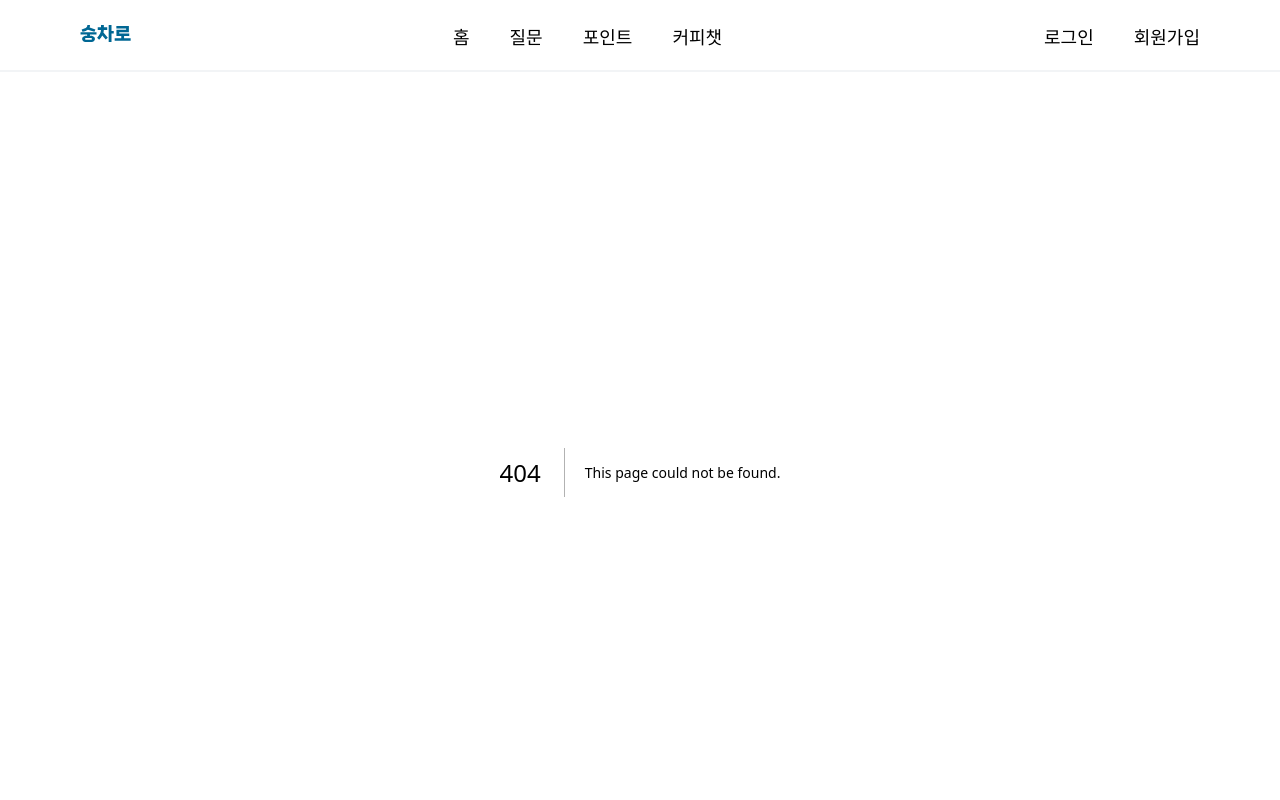
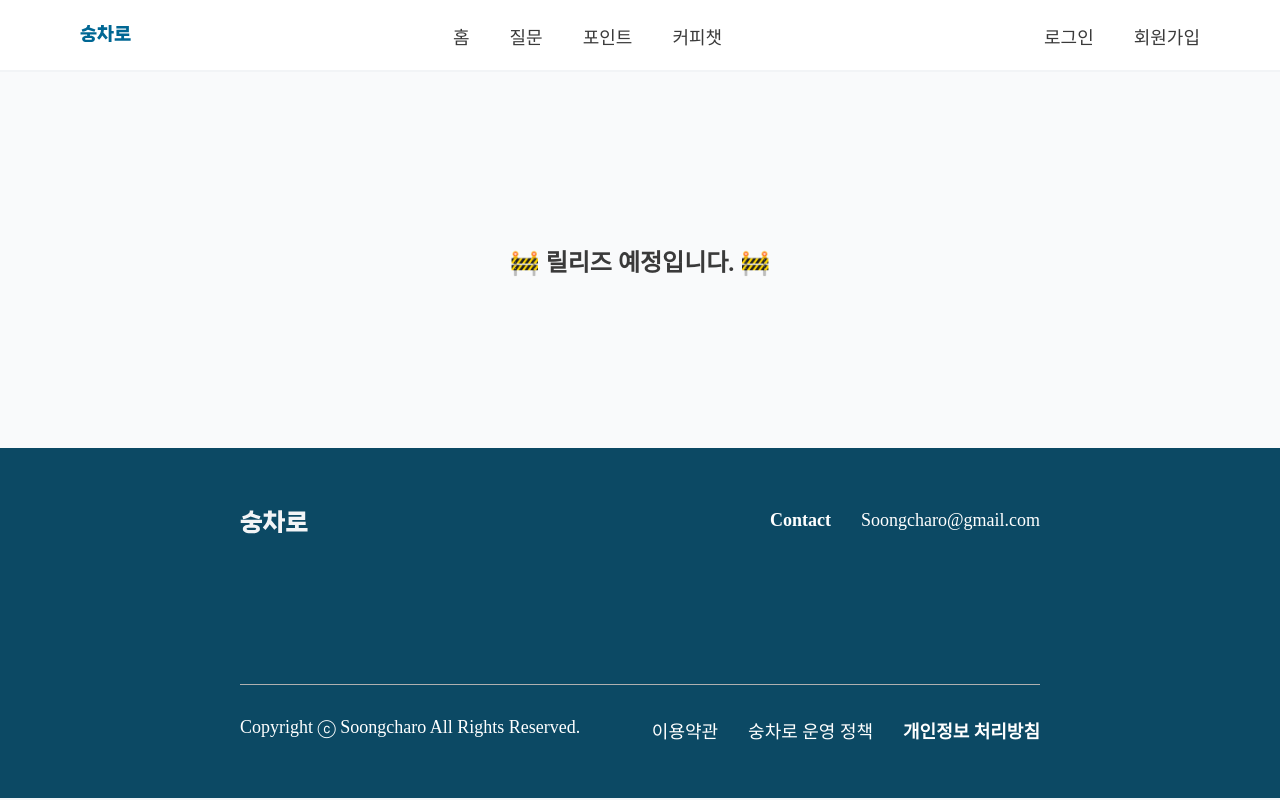
Before and after one commit to Soongmile/Soongmile-FE, a Next.js app: page /coffeeChat in a window 1280 px wide. Before the commit this address had no page. Shown: the top 800 px of the page. Built offline with nearby package versions, Linux system fonts and the light colour scheme.

Commit message:
feat: 커피챗 페이지 생성

```diff
--- /dev/null
+++ b/pages/coffeeChat.tsx
@@ -0,0 +1,53 @@
+import Card from '@/components/reusable/Card';
+import { useEffect, useState } from 'react';
+import type { NextPage } from 'next';
+import { MAINPAGE_MENU_LIST } from '@/const';
+import SideBar from '@/components/reusable/SideBar';
+import Search from '@/components/reusable/Search';
+import Spacing from '@/components/reusable/Spacing';
+import { styled } from 'styled-components';
+import theme from '@/styles/theme';
+import { useRecoilState } from 'recoil';
+import usePostBoard from '@/hooks/usePostBoard';
+import currentState from '@/states/CurrentState';
+import BoardState from '@/states/BoardState';
+import colors from '../styles/colors';
+import BannerMan from '../assets/BannerMan.svg';
+import Left from '../assets/icons/LeftArrow.svg';
+import Right from '../assets/icons/RightArrow.svg';
+
+interface QuestionType {
+  id: number;
+  title: string;
+  content: string;
+  tags: [];
+  fields: [];
+  postTime: string;
+  hits: number;
+  answerCount: number;
+}
+
+const CoffeeChat = () => {
+  return (
+    <Background>
+      <Container>🚧 릴리즈 예정입니다. 🚧</Container>
+    </Background>
+  );
+};
+
+export default CoffeeChat;
+
+const Background = styled.div`
+  background-color: ${colors.gray0};
+`;
+
+const Container = styled.div`
+  width: 1120px;
+  display: flex;
+  justify-content: center;
+  align-items: center;
+  height: calc(100vh - 72px - 352px);
+  margin: 0 auto;
+  font-size: ${theme.fontStyles.Title_S.fontSize}px;
+  font-weight: ${theme.fontStyles.Title_S.fontWeight};
+`;
```
